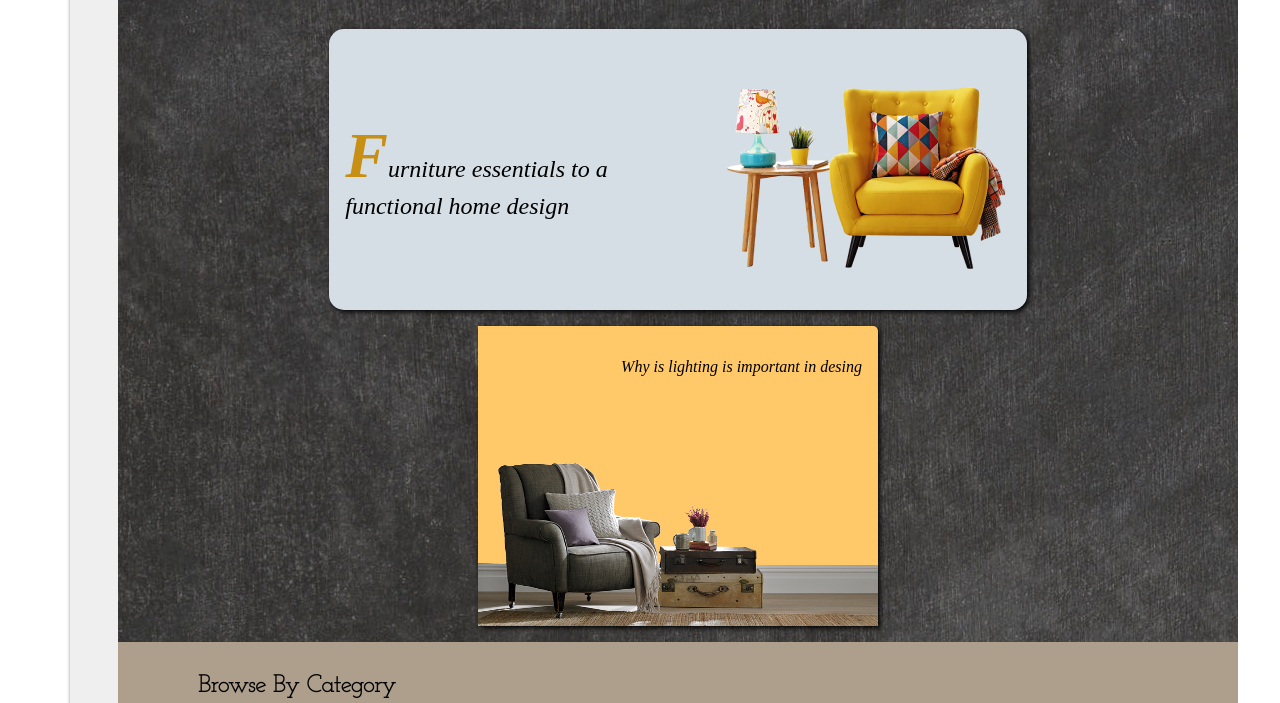
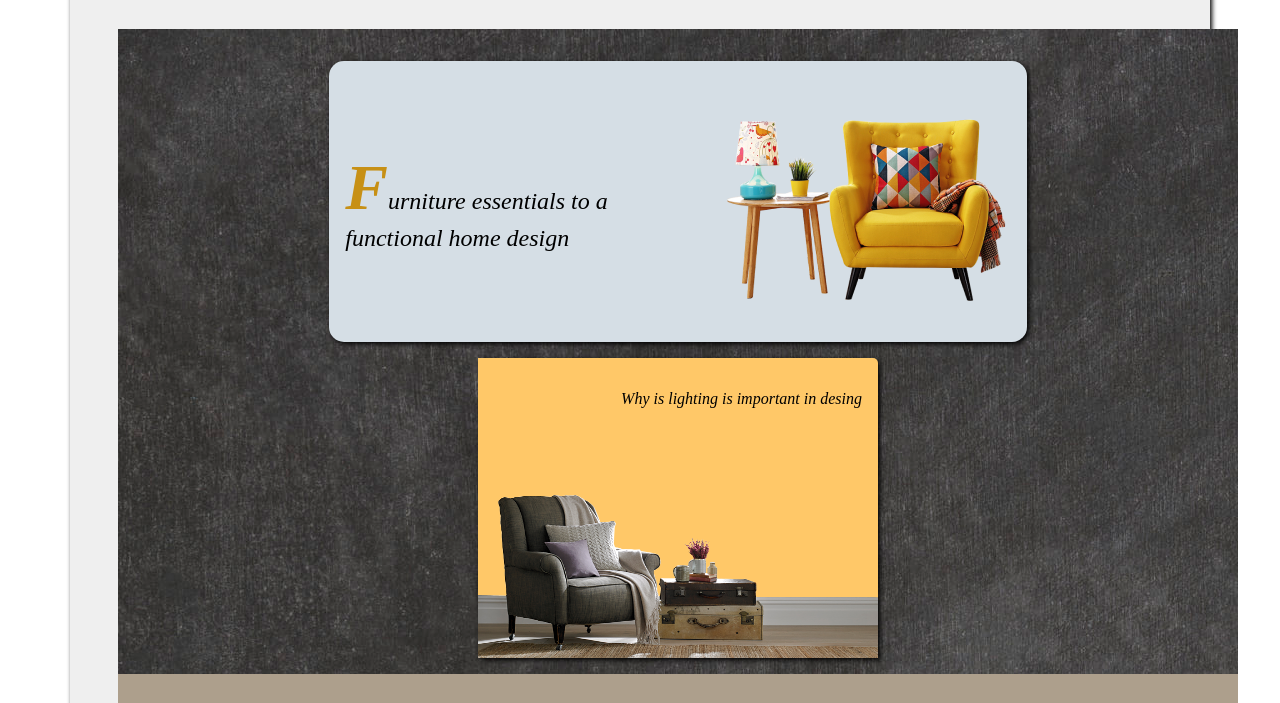
Before and after one commit to busrakocarslan/HOME_FURNISHING_WEB_S, a plain HTML site: page index.html in a window 1280 px wide. Shown: the part 215-918 px from the top of the page. Drawn offline with Linux system fonts and the light colour scheme; a web font is replaced by a local one.

Commit message:
first commit

```diff
--- a/style.css
+++ b/style.css
@@ -5,7 +5,7 @@
 }
 .container {
   margin-top: 2rem;
-  padding: 0 3rem;
+  padding: 2rem 3rem;
   font-family: "Bellota", system-ui;
   font-family: "Palanquin Dark", sans-serif;
   /* border: 2px solid red; */
```
